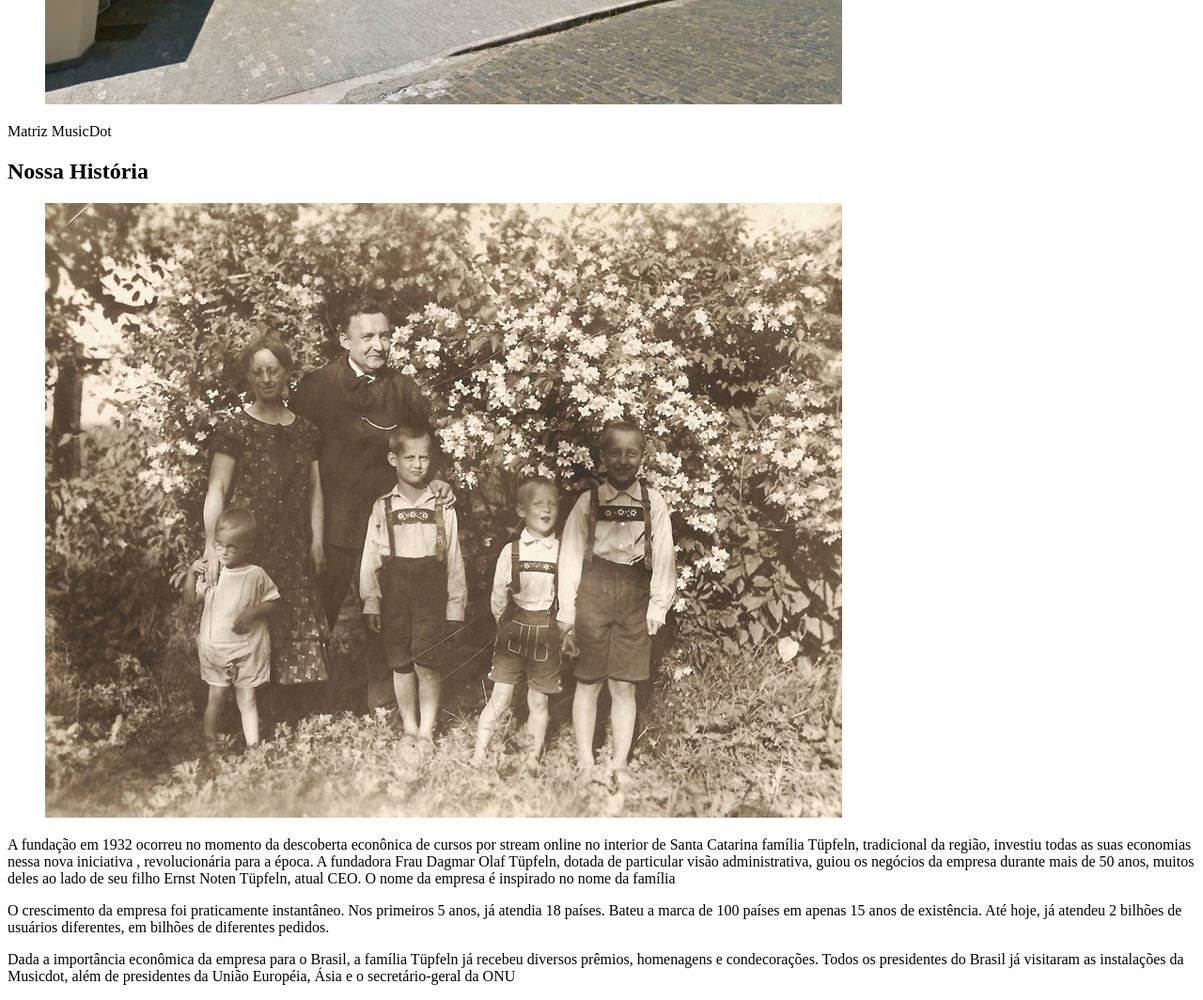
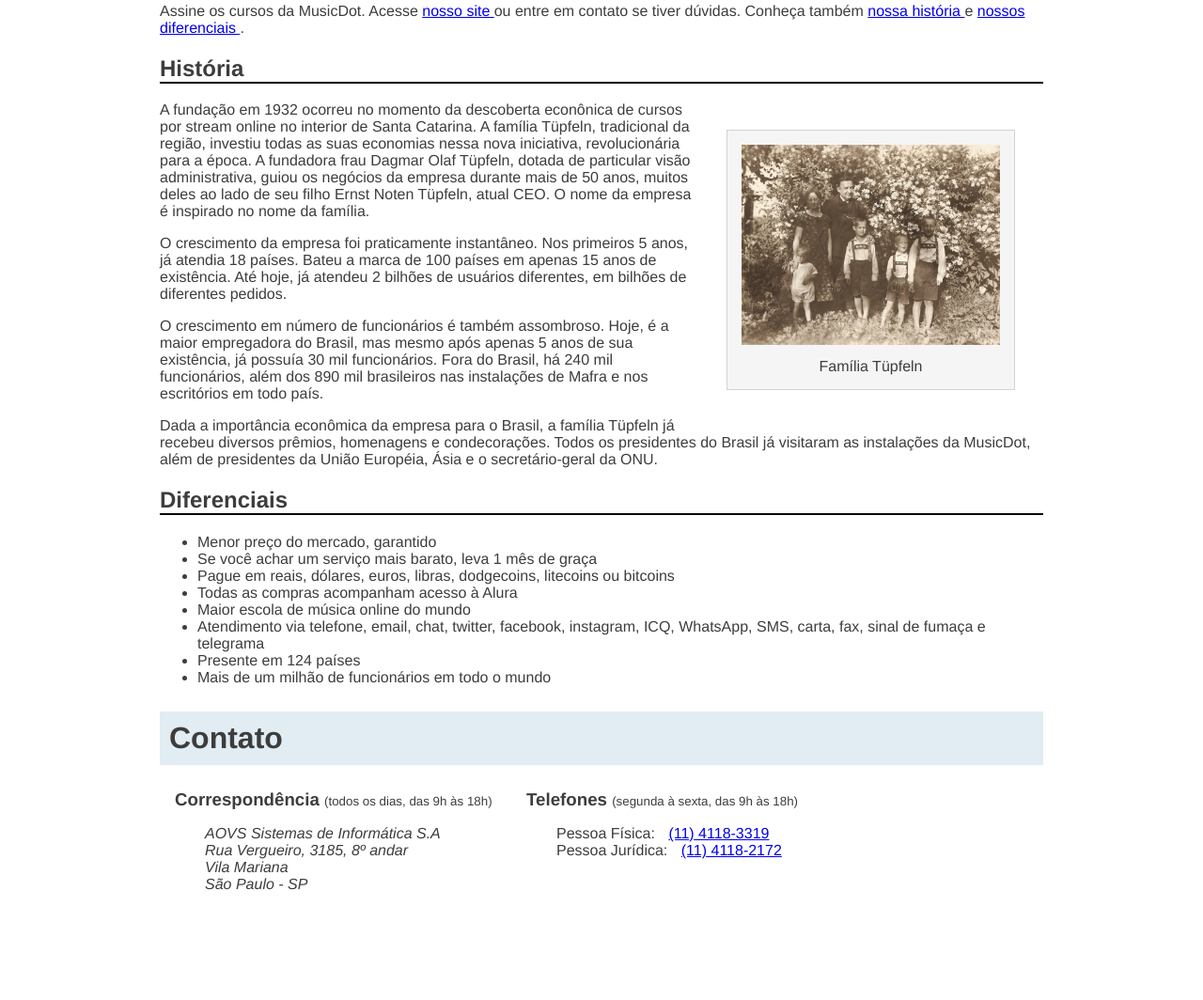
Before and after one commit to LucasSantana201810012/DesenvolvimentoWeb, a plain HTML site: page sobre.html in a window 1280 px wide. Shown: the part 743-1807 px from the top of the page at 94% size. After the commit the page ends 1725 px from the top, so only its background shows below. Drawn offline with Linux system fonts and the light colour scheme.

Commit message:
Segundo Commit

```diff
--- /dev/null
+++ b/css/sobre.css
@@ -0,0 +1,71 @@
+body {
+    width: 940px;
+    margin-left: auto;
+    margin-right: auto;
+    font-family: "Helvetica", "Lucida Grande", sans-serif;
+    color: #3D3D3D;
+}
+
+.titulo {
+    padding: 10px;
+    font-size: 32px;
+    background-color: #E1EDF2;
+}
+
+.subtitulo {
+    border-bottom: 2px solid black;
+}
+
+figure {
+    margin: 30px;
+    padding: 15px;
+    text-align: center;
+    background-color: whitesmoke;
+    border: 1px solid lightgrey;
+}
+
+figcaption {
+    margin-top: 10px;
+}
+
+.matriz-musicdot {
+    width: 550px;
+    margin-left: auto;
+    margin-right: auto;
+}
+
+.familia-tupfeln {
+    width: 275px;
+    float: right;
+}
+
+figure img {
+    width: 100%;
+}
+
+.contato__subtitulo {
+    display: inline;
+}
+
+.contato__info {
+    margin: 16px 0 24px;
+    padding-left: 32px;
+}
+
+.contato__info-titulo, .contato__info-descricao {
+    display: inline;
+}
+
+.contato__info-descricao {
+    margin-left: 10px;
+}
+
+.contato__secao {
+    display: inline-block;
+    vertical-align: top;
+    margin-left: 16px;
+}
+
+.contato__secao--telefone {
+    margin-left: 32px;
+}
--- a/sobre.html
+++ b/sobre.html
@@ -6,53 +6,121 @@
     <meta http-equiv="X-UA-Compatible" content="IE=edge">
     <meta name="viewport" content="width=device-width, initial-scale=1.0">
     <title>MusicDot by Lucas Santana | Sobre Nossa Empresa</title>
-    <link href="img/favicon.ico" ref="Icon">
+    <link href="img/favicon.ico" rel="icon">
+    <link rel="stylesheet" href="css/sobre.css">
 </head>
 
 <body>
-    <img src="img/logo.svg" alt="Logotipo MusicDot">
-    <h1>Sobre a Nossa Empresa</h1>
+
+    <img src="img/logo.svg" alt="MusicDot">
+
+    <h1 class="titulo"> Sobre a empresa </h1>
 
     <p>
-        A MusicDot é a maior escola de musica online de todo mundo.
-        Fundada em 1932, possui estúdios em 124 países, sendo líder de mercado com mais de 90% de participação
-        em 118 deles
+        A MusicDot é a maior escola online de música em todo o mundo.
+        Fundada em 1932, possui estúdios em 124 países, sendo líder de mercado com mais de 90% de
+        participação em 118 deles.
     </p>
 
     <p>
-        Nossa Matriz fica em Mafra, Santa Catarina. De lá, saem grande parte das graações de Nossos
-        cursos.
+        Nossa matriz fica em <a href="https://maps.google.com.br/?q=190,GabrielDequech,Mafra,SC"> Mafra, em Santa
+            Catarina </a>. De lá, saem grande parte das gravações de nossos cursos. Nossa matriz:
+    </p>
 
+    <figure class="matriz-musicdot">
+        <img src="img/matriz-musicdot.png" alt="Matriz da musicdot">
+        <figcaption>
+            Matriz MusicDot
+        </figcaption>
+    </figure>
+
+    <p>
+        Assine os cursos da MusicDot. Acesse <a href="index.html"> nosso site </a> ou entre em contato
+        se tiver dúvidas. Conheça também <a href="#historia"> nossa história </a> e <a href="#diferenciais"> nossos
+            diferenciais </a>.
     </p>
-    <h3>Nossa Matriz</h3>
-    <figure>
-        <img src="img/matriz-musicdot.png" alt="Foto da Matriz da MusicDot">
+
+    <h2 id="historia" class="subtitulo"> História </h2>
+
+    <figure class="familia-tupfeln">
+        <img src="img/familia-tupfeln.jpg" alt="Foto da família tüpfeln">
+        <figcaption>Família Tüpfeln</figcaption>
     </figure>
-    <figcaption>Matriz MusicDot</figcaption>
 
-    <h2>Nossa História </h2>
-
-    <figure><img src="img/familia-tupfeln.jpg" alt="Foto da Família tupfeln Reunida"></figure>
     <p>
         A fundação em 1932 ocorreu no momento da descoberta econônica de cursos por stream online no interior de Santa
-        Catarina
-        família Tüpfeln, tradicional da região, investiu todas as suas economias nessa nova iniciativa ,
-        revolucionária para a época. A fundadora Frau Dagmar Olaf Tüpfeln, dotada de particular visão administrativa,
-        guiou os negócios da empresa durante mais de 50 anos, muitos deles ao lado de seu filho Ernst Noten Tüpfeln,
-        atual CEO. O nome da empresa é inspirado no nome da família
-
+        Catarina. A
+        família Tüpfeln, tradicional da região, investiu todas as suas economias nessa nova iniciativa,
+        revolucionária para a época. A fundadora frau Dagmar Olaf Tüpfeln, dotada de particular visão
+        administrativa, guiou os negócios da empresa durante mais de 50 anos, muitos deles ao lado
+        de seu filho Ernst Noten Tüpfeln, atual CEO. O nome da empresa é inspirado no nome da família.
     </p>
 
     <p>
         O crescimento da empresa foi praticamente instantâneo. Nos primeiros 5 anos, já atendia 18 países.
-        Bateu a marca de 100 países em apenas 15 anos de existência. Até hoje, já atendeu 2 bilhões de usuários
-        diferentes, em bilhões de diferentes pedidos.
+        Bateu a marca de 100 países em apenas 15 anos de existência. Até hoje, já atendeu 2 bilhões
+        de usuários diferentes, em bilhões de diferentes pedidos.
     </p>
-    <p>Dada a importância econômica da empresa para o Brasil, a família Tüpfeln já recebeu diversos prêmios,
-        homenagens e condecorações. Todos os presidentes do Brasil já visitaram as instalações da Musicdot, além de
-        presidentes da União Européia, Ásia e o secretário-geral da ONU</p>
+
+    <p>
+        O crescimento em número de funcionários é também assombroso. Hoje, é a maior empregadora do
+        Brasil, mas mesmo após apenas 5 anos de sua existência, já possuía 30 mil funcionários. Fora do
+        Brasil, há 240 mil funcionários, além dos 890 mil brasileiros nas instalações de Mafra e
+        nos escritórios em todo país.
+    </p>
+
+    <p>
+        Dada a importância econômica da empresa para o Brasil, a família Tüpfeln já recebeu diversos prêmios,
+        homenagens e condecorações. Todos os presidentes do Brasil já visitaram as instalações da MusicDot, além de
+        presidentes da União Européia, Ásia e o secretário-geral da ONU.
+    </p>
 
 
+    <h2 id="diferenciais" class="subtitulo"> Diferenciais </h2>
+    <ul>
+        <li> Menor preço do mercado, garantido </li>
+        <li> Se você achar um serviço mais barato, leva 1 mês de graça </li>
+        <li> Pague em reais, dólares, euros, libras, dodgecoins, litecoins ou bitcoins </li>
+        <li> Todas as compras acompanham acesso à Alura </li>
+        <li> Maior escola de música online do mundo </li>
+        <li> Atendimento via telefone, email, chat, twitter, facebook, instagram, ICQ, WhatsApp, SMS, carta, fax, sinal
+            de fumaça e telegrama </li>
+        <li> Presente em 124 países </li>
+        <li> Mais de um milhão de funcionários em todo o mundo </li>
+    </ul>
+
+    <h2 class="titulo"> Contato </h2>
+    <div class="contato__secao">
+        <h3 class="contato__subtitulo"> Correspondência </h3>
+        <small> (todos os dias, das 9h às 18h) </small>
+
+        <address class="contato__info">
+            AOVS Sistemas de Informática S.A
+            <br>
+            Rua Vergueiro, 3185, 8º andar
+            <br>
+            Vila Mariana
+            <br>
+            São Paulo - SP
+        </address>
+    </div>
+    <div class="contato__secao contato__secao--telefone">
+        <h3 class="contato__subtitulo"> Telefones </h3>
+        <small> (segunda à sexta, das 9h às 18h) </small>
+
+        <dl class="contato__info">
+            <div>
+                <dt class="contato__info-titulo"> Pessoa Física: </dt>
+                <dd class="contato__info-descricao"> <a href="tel://114118-3319"> (11) 4118-3319 </a> </dd>
+            </div>
+
+            <div>
+                <dt class="contato__info-titulo"> Pessoa Jurídica: </dt>
+                <dd class="contato__info-descricao"> <a href="tel://114118-2172"> (11) 4118-2172 </a> </dd>
+            </div>
+        </dl>
+
+    </div>
 </body>
 
 </html>
```
